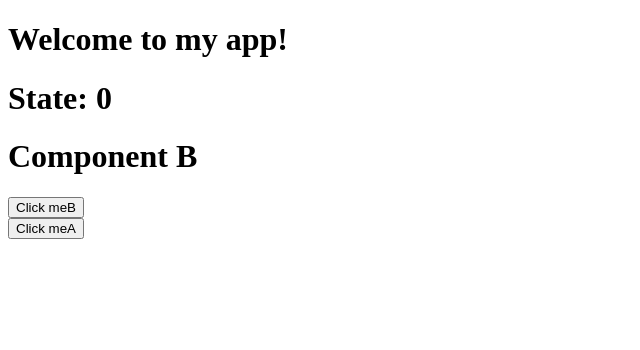
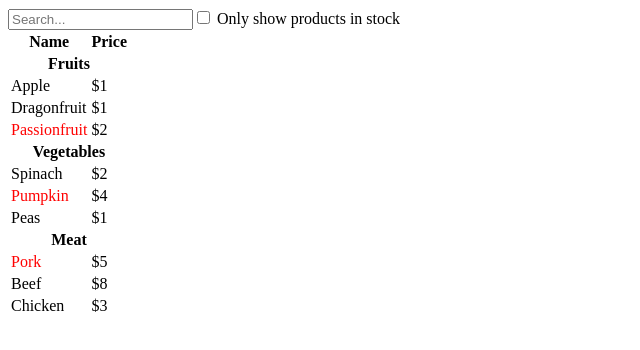
Before and after one commit to nthanq2505/react-tutorial, a React (Create React App) app: page / in a window 1280 px wide. Shown: the top 350 px of the page, without its empty margins (0-640 px from the left). Built offline with nearby package versions, Linux system fonts and the light colour scheme; the HTML template or start-up script is replaced by a standard one.

Commit message:
Thinking-in-React | Complete!!!

```diff
--- a/src/App.jsx
+++ b/src/App.jsx
@@ -1,19 +1,40 @@
-import React from "react";
-import MyButton from './components/MyButton/MyButton';
-import Profile from "./components/Profile/Profile";
-import ShoppingList from "./components/ShoppingList/ShoppingList";
-import ComponentA from "./components/ComponentA/ComponentA";
+import { useState } from "react";
+import SearchBar from "./components/SearchBar/SearchBar";
+import ProductTable from "./components/ProductTable/ProductTable";
 
-export default function MyApp() {
-    const isLogged = true;
+function FilterableProductTable({ products }) {
+  const [filterText, setFilterText] = useState("");
+  const [inStockOnly, setInStockOnly] = useState(false);
+
   return (
     <div>
-      <h1>Welcome to my app!</h1>
-      {/* <MyButton /> */}
-      {/* <Profile /> */}
-      {/* {isLogged ? <Profile /> : <h1>You need to log in</h1>} */}
-      {/* <ShoppingList /> */}
-      <ComponentA />
+      <SearchBar
+        filterText={filterText}
+        inStockOnly={inStockOnly}
+        onFilterTextChange={setFilterText}
+        onInStockOnlyChange={setInStockOnly}
+      />
+      <ProductTable
+        products={products}
+        filterText={filterText}
+        inStockOnly={inStockOnly}
+      />
     </div>
   );
 }
+
+const PRODUCTS = [
+  { category: "Fruits", price: "$1", stocked: true, name: "Apple" },
+  { category: "Fruits", price: "$1", stocked: true, name: "Dragonfruit" },
+  { category: "Fruits", price: "$2", stocked: false, name: "Passionfruit" },
+  { category: "Vegetables", price: "$2", stocked: true, name: "Spinach" },
+  { category: "Vegetables", price: "$4", stocked: false, name: "Pumpkin" },
+  { category: "Vegetables", price: "$1", stocked: true, name: "Peas" },
+  { category: "Meat", price: "$5", stocked: false, name: "Pork" },
+  { category: "Meat", price: "$8", stocked: true, name: "Beef" },
+  { category: "Meat", price: "$3", stocked: true, name: "Chicken" },
+];
+
+export default function App() {
+  return <FilterableProductTable products={PRODUCTS} />;
+}
--- a/src/components/ComponentA/ComponentA.jsx
+++ /dev/null
@@ -1,20 +0,0 @@
-import React from "react";
-import { useState } from "react";
-import ComponentB from "../ComponentB/ComponentB";
-
-function ComponentA() {
-  const [state, setState] = useState(0);
-  const handleClick = () => {
-    setState((prevState) => prevState + 1);
-  };
-
-  return (
-    <div>
-      <h1>State: {state}</h1>
-      <ComponentB handleClick={handleClick} />
-      <button onClick={handleClick}>Click meA</button>
-    </div>
-  );
-}
-
-export default ComponentA;
--- a/src/components/ComponentB/ComponentB.jsx
+++ /dev/null
@@ -1,13 +0,0 @@
-import React from 'react'
-
-function ComponentB(props) {
-    const {handleClick} = props
-  return (
-    <div>
-        <h1>Component B</h1>
-        <button onClick={() => handleClick()}>Click meB</button>
-    </div>
-  )
-}
-
-export default ComponentB
--- a/src/components/MyButton/MyButton.jsx
+++ /dev/null
@@ -1,12 +0,0 @@
-import React from 'react'
-
-function MyButton() {
-  function handleClick() {
-    alert('You clicked me!');
-  }
-  return (
-    <button onClick={handleClick}>I'm a button</button>
-  )
-}
-
-export default MyButton
--- /dev/null
+++ b/src/components/ProductTable/ProductTable.jsx
@@ -0,0 +1,60 @@
+import React, { useState } from "react";
+
+function ProductCategoryRow({ category }) {
+  return (
+    <tr>
+      <th colSpan="2">{category}</th>
+    </tr>
+  );
+}
+
+function ProductRow({ product }) {
+  const name = product.stocked ? (
+    product.name
+  ) : (
+    <span style={{ color: "red" }}>{product.name}</span>
+  );
+
+  return (
+    <tr>
+      <td>{name}</td>
+      <td>{product.price}</td>
+    </tr>
+  );
+}
+
+export default function ProductTable({ products, filterText, inStockOnly }) {
+  const rows = [];
+  let lastCategory = null;
+
+  products.forEach((product) => {
+    if (product.name.toLowerCase().indexOf(filterText.toLowerCase()) === -1) {
+      return;
+    }
+    if (inStockOnly && !product.stocked) {
+      return;
+    }
+    if (product.category !== lastCategory) {
+      rows.push(
+        <ProductCategoryRow
+          category={product.category}
+          key={product.category}
+        />
+      );
+    }
+    rows.push(<ProductRow product={product} key={product.name} />);
+    lastCategory = product.category;
+  });
+
+  return (
+    <table>
+      <thead>
+        <tr>
+          <th>Name</th>
+          <th>Price</th>
+        </tr>
+      </thead>
+      <tbody>{rows}</tbody>
+    </table>
+  );
+}
--- a/src/components/Profile/Profile.jsx
+++ /dev/null
@@ -1,26 +0,0 @@
-import React from 'react'
-
-const user = {
-    name: 'Hedy Lamarr',
-    imageUrl: 'https://i.imgur.com/yXOvdOSs.jpg',
-    imageSize: 90,
-  };
-
-function Profile() {
-  return (
-    <>
-      <h1>{user.name}</h1>
-      <img
-        className="avatar"
-        src={user.imageUrl}
-        alt={'Photo of ' + user.name}
-        style={{
-          width: user.imageSize,
-          height: user.imageSize
-        }}
-      />
-    </>
-  )
-}
-
-export default Profile
--- /dev/null
+++ b/src/components/SearchBar/SearchBar.jsx
@@ -0,0 +1,27 @@
+import React from "react";
+
+export default function SearchBar({
+    filterText,
+    inStockOnly,
+    onFilterTextChange,
+    onInStockOnlyChange,
+  }) {
+    return (
+      <form>
+        <input
+          type="text"
+          value={filterText}
+          placeholder="Search..."
+          onChange={(e) => onFilterTextChange(e.target.value)}
+        />
+        <label>
+          <input
+            type="checkbox"
+            checked={inStockOnly}
+            onChange={(e) => onInStockOnlyChange(e.target.checked)}
+          />{" "}
+          Only show products in stock
+        </label>
+      </form>
+    );
+  }
--- a/src/components/ShoppingList/ShoppingList.jsx
+++ /dev/null
@@ -1,24 +0,0 @@
-import React from "react";
-
-const products = [
-  { title: "Cabbage", isFruit: false, id: 1 },
-  { title: "Garlic", isFruit: false, id: 2 },
-  { title: "Apple", isFruit: true, id: 3 },
-];
-
-function ShoppingList() {
-  const listItems = products.map((product) => (
-    <li
-      key={product.id}
-      style={{
-        color: product.isFruit ? "magenta" : "darkgreen",
-      }}
-    >
-      {product.title}
-    </li>
-  ));
-
-  return <ul>{listItems}</ul>;
-}
-
-export default ShoppingList;
```
